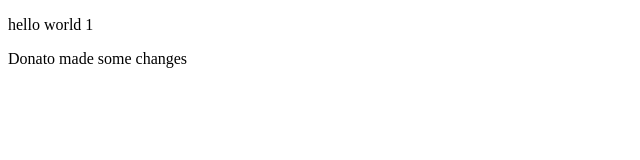
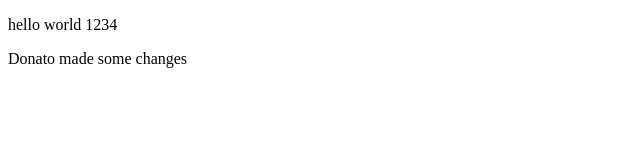
Before and after one commit to brunokiafuka/github-lab, a plain HTML site: page index.html in a window 1280 px wide. Shown: the full height of the page, 0-640 px from the left. Drawn offline with Linux system fonts and the light colour scheme.

Commit message:
Update index.html

```diff
--- a/index.html
+++ b/index.html
@@ -7,7 +7,7 @@
     <title>Document</title>
   </head>
   <body>
-    <p>hello world 1</p>
+    <p>hello world 1234</p>
     <p>Donato made some changes</p>
   </body>
 </html>
```
